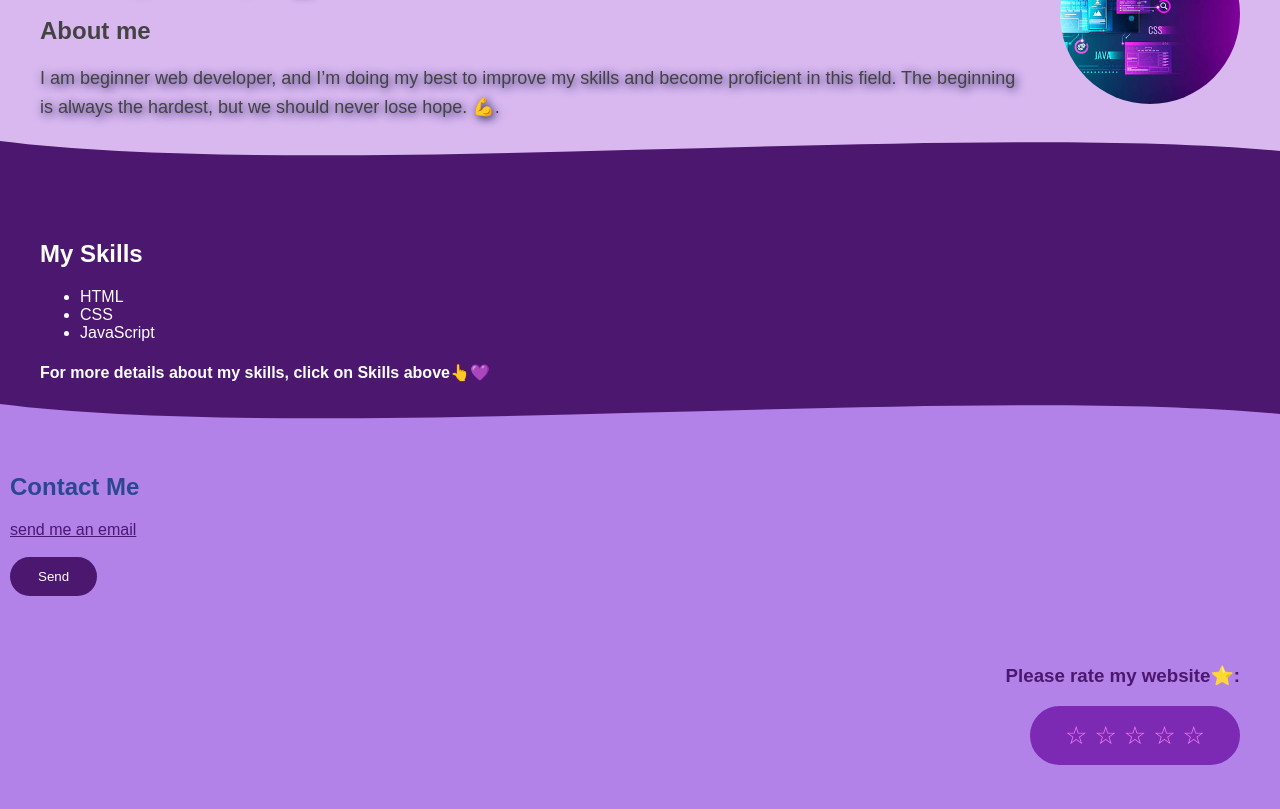
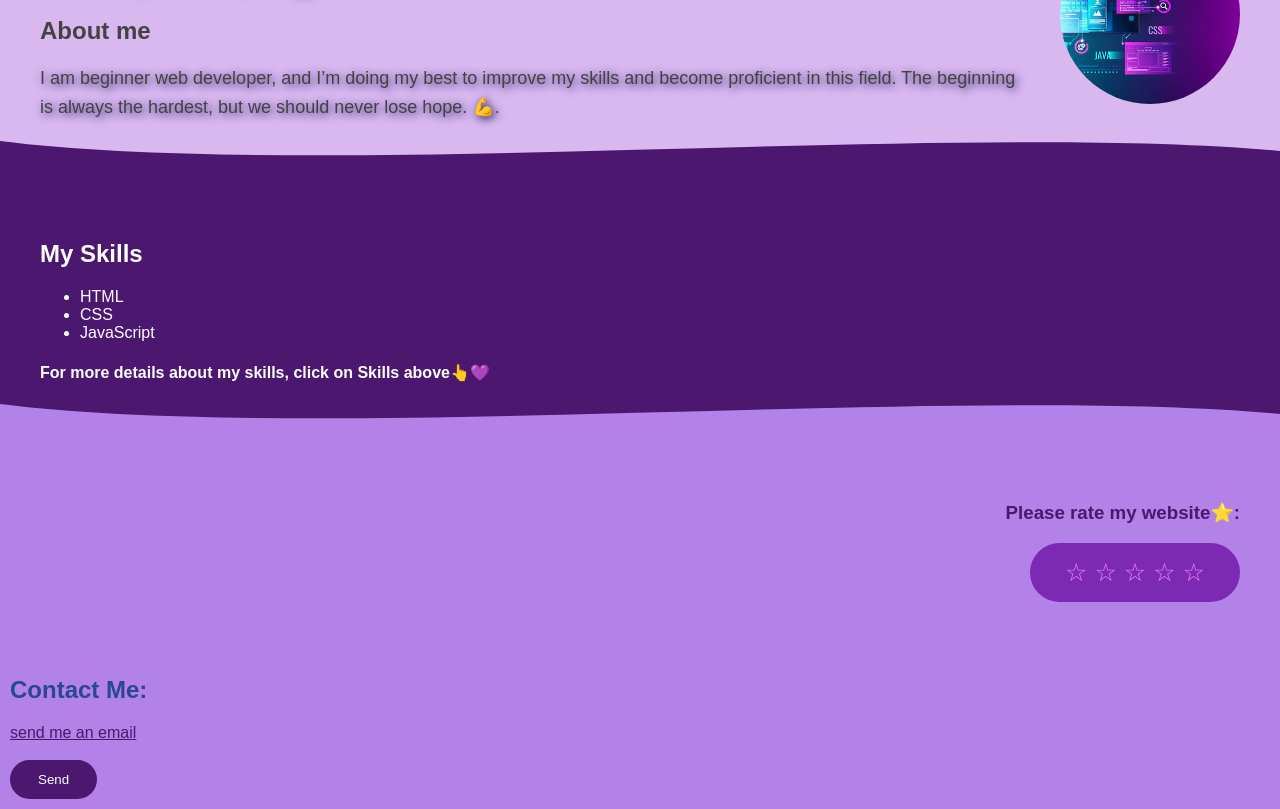
Before and after one commit to jarbounada25-pixel/My-website, a plain HTML site: page index.html in a window 1280 px wide. Shown: the part 211-1020 px from the top of the page. Drawn offline with Linux system fonts and the light colour scheme.

Commit message:
Add files via upload

```diff
--- a/index.html
+++ b/index.html
@@ -45,14 +45,7 @@
            <path d="M0,40 C360,120 1080,0 1440,60 L1440,120 L0,120 Z" fill="#b282e9"></path>
 </svg>
         </div>
-           <div id="email">
-             <h2>Contact Me</h2>
-             <a href="https://mail.google.com/mail/?view=cm&fs=1&to=jarbounada25.gmail.com" target="_blank">send me an email</a>
-             <br><br>
-            <button type="submit" class="submit">Send</button>
-              </div>
-              </div>
-            <div id="rate">
+         <div id="rate">
               <h3>Please rate my website⭐:</h3>
               <div class="stars">
                  <span>☆</span>
@@ -62,6 +55,14 @@
                    <span>☆</span>
               </div>
             </div>
+           <div id="email">
+             <h2>Contact Me:</h2>
+             <a href="https://mail.google.com/mail/?view=cm&fs=1&to=jarbounada25.gmail.com" target="_blank">send me an email</a>
+             <br><br>
+            <button type="submit" class="submit">Send</button>
+              </div>
+              </div>
+
                 <script src="script.js"></script>
      </body>
 </html>
```
